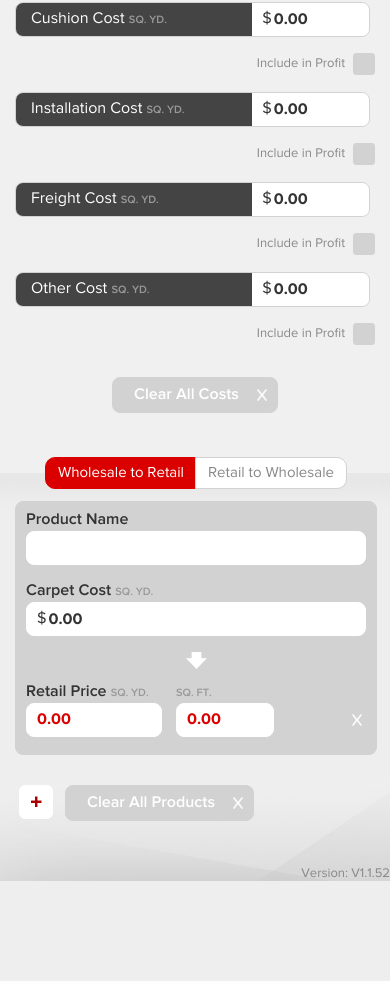
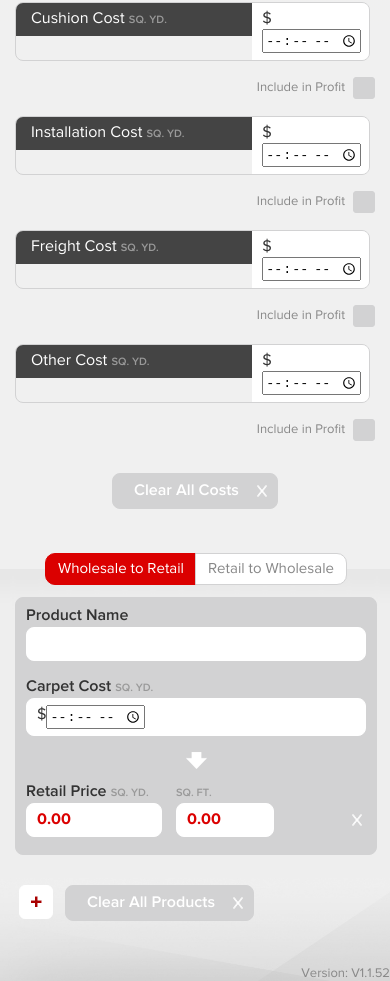
Before and after one commit to davelockhartmohawkind/PriceCalculator, a plain HTML site: page www/index.html in a window 390 px wide. Shown: the part 512-1493 px from the top of the page. Before the commit the page ends 1393 px from the top, so only its background shows below. Drawn offline with Linux system fonts and the light colour scheme; some packages are replaced by stand-ins of ours; a script that the page names is missing.

Commit message:
V1.1.56
changed input from tel to time

```diff
--- a/www/includes/scripts/functions.js
+++ b/www/includes/scripts/functions.js
@@ -2348,7 +2348,7 @@ function addRow(wholesaleProduct, wholesaleAmount, retailYd, retailFt, boolInclu
     mytable = mytable + '                                     	<h6 class="mobileonly mth">Carpet Cost <span class="sqyd">sq. yd.</span></h6>';
     mytable = mytable + ' <div class="wrapper_nornd bglight">';
     mytable = mytable + '                                           <h6 style="text-align:left;" class="left">$</h6>';
-    mytable = mytable + '                                            <input type="tel" id="wholesaleCost_' + itemId + '" name="carpetcost_1" class="thinput left" value="' + toMoneyString( wholesaleAmount) + '" />';
+    mytable = mytable + '                                            <input type="time" id="wholesaleCost_' + itemId + '" name="carpetcost_1" class="thinput left" value="' + toMoneyString( wholesaleAmount) + '" />';
     mytable = mytable + '                                             <div class="clear"></div>';
     mytable = mytable + '                                         </div>';
 
@@ -2482,7 +2482,7 @@ function addRetailRow(retailProduct, retailAmountYd, retailAmountFt, wholesaleYd
     mytable = mytable + '                                    <h6 class="mobileonly mth">Retail Price <span class="sqyd">sq. yd.</span></h6>';
     mytable = mytable + '                                       <div class="wrapper_nornd bglight">';
     mytable = mytable + '                                           <h6 style="text-align:left;" class="left">$</h6>';
-    mytable = mytable + '                                            <input type="tel" id="retailCost_' + itemId + '" name="retailCost_" class="thinput left" value="' + toMoneyString(retailAmountYd) + '" />';
+    mytable = mytable + '                                            <input type="time" id="retailCost_' + itemId + '" name="retailCost_" class="thinput left" value="' + toMoneyString(retailAmountYd) + '" />';
     mytable = mytable + '                                            <div class="clear"></div>';
     mytable = mytable + '                                        </div>';
 
@@ -2492,7 +2492,7 @@ function addRetailRow(retailProduct, retailAmountYd, retailAmountFt, wholesaleYd
     mytable = mytable + '                                	<div class="cellpad">';
     mytable = mytable + '                                    	<h6 class="mobileonly mth"><span class="sqyd">sq. yd.</span></h6>';
     mytable = mytable + '                                        <div class="wrapper_nornd bglight"><h6 style="text-align:left;" class="left">$</h6>';
-    mytable = mytable + '                                            <input type="tel" id="retailCostFt_' + itemId + '" name="sqft_1" class="thinput left" value="' + toMoneyString(retailAmountFt) + '" />';
+    mytable = mytable + '                                            <input type="time" id="retailCostFt_' + itemId + '" name="sqft_1" class="thinput left" value="' + toMoneyString(retailAmountFt) + '" />';
     mytable = mytable + '                                            <div class="clear"></div>';
     mytable = mytable + '                                        </div>';
 
--- a/www/index.html
+++ b/www/index.html
@@ -286,7 +286,7 @@
                                 <div class="right_wrapper bglight">
 
 
-                                		<input type="tel" id="inputProfitMarginOrMarkup" name="inputProfitMarginOrMarkup" class="fatinput left" value="40" />
+                                		<input type="time" id="inputProfitMarginOrMarkup" name="inputProfitMarginOrMarkup" class="fatinput left" value="40" />
                                     	<h4 style="text-align:left;">%</h4>
 
 
@@ -410,7 +410,7 @@
 
                                                     <div class="center_wrap">
                                                         <h6 style="text-align:left;" class="left">$</h6>
-                                                        <input type="tel"   id="inputCushion" name="inputCushion" class="thinput left" value="0.00"  />
+                                                        <input type="time"   id="inputCushion" name="inputCushion" class="thinput left" value="0.00"  />
 
                                                     </div>
                                                     <div class="clear"></div>
@@ -447,7 +447,7 @@
 
                                                     <div class="center_wrap">
                                                         <h6 style="text-align:left;" class="left">$</h6>
-                                                        <input type="tel" id="inputInstallation" name="inputInstallation" class="thinput left" value="0.00" />
+                                                        <input type="time" id="inputInstallation" name="inputInstallation" class="thinput left" value="0.00" />
 
                                                     </div>
                                                     <div class="clear"></div>
@@ -484,7 +484,7 @@
 
                                                     <div class="center_wrap">
                                                         <h6 style="text-align:left;" class="left">$</h6>
-                                                        <input type="tel" id="inputFreight" name="inputFreight" class="thinput left" value="0.00" />
+                                                        <input type="time" id="inputFreight" name="inputFreight" class="thinput left" value="0.00" />
 
                                                     </div>
                                                     <div class="clear"></div>
@@ -521,7 +521,7 @@
 
                                                     <div class="center_wrap">
                                                         <h6 style="text-align:left;" class="left">$</h6>
-                                                        <input type="tel" id="inputOther" name="inputOther" class="thinput left" value="0.00" />
+                                                        <input type="time" id="inputOther" name="inputOther" class="thinput left" value="0.00" />
 
                                                     </div>
                                                     <div class="clear"></div>
@@ -962,7 +962,7 @@
 
                 <div class="spacer3"></div>
 
-            <h5  id="deviceProperties" style="text-align:right">V1.1.55</h5>
+            <h5  id="deviceProperties" style="text-align:right">V1.1.56</h5>
 
 
 
```
